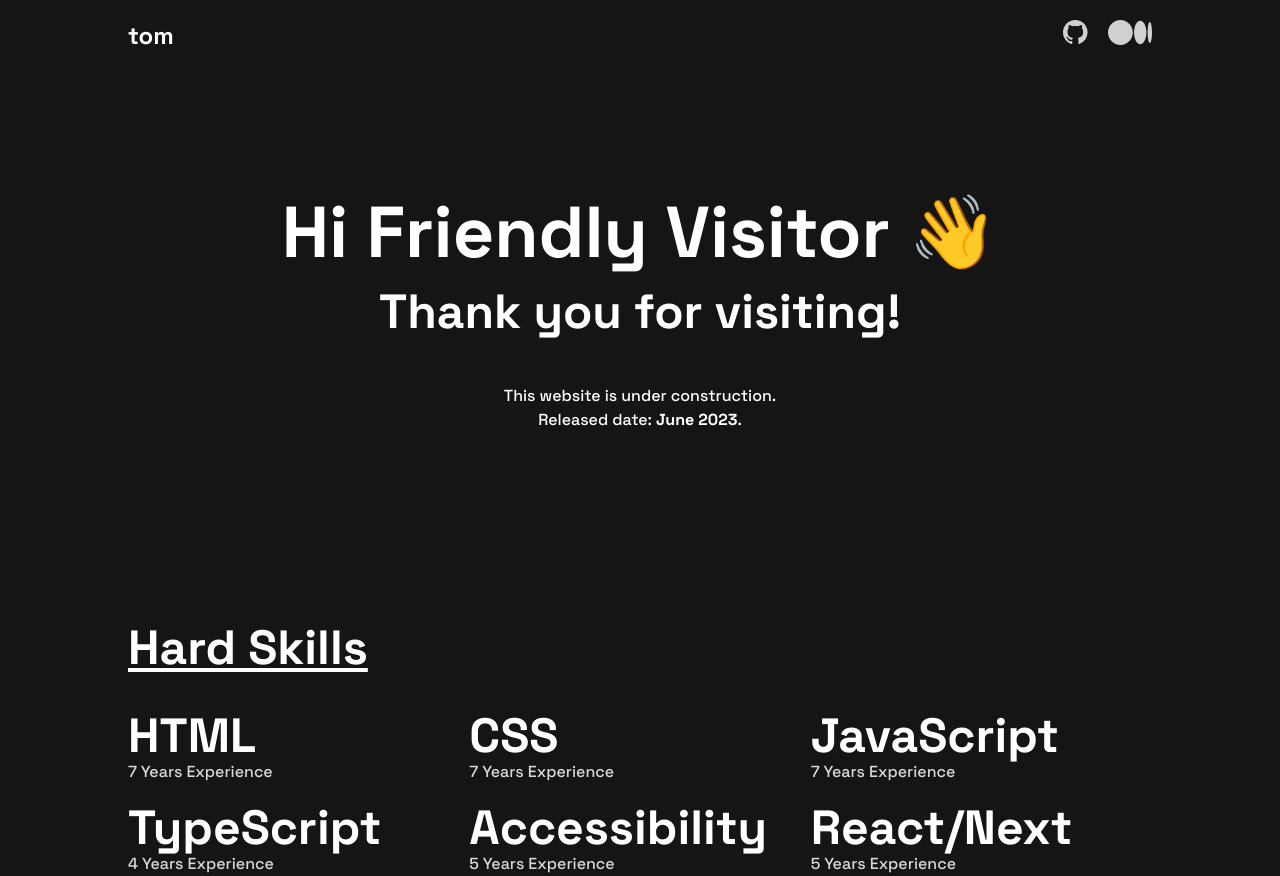
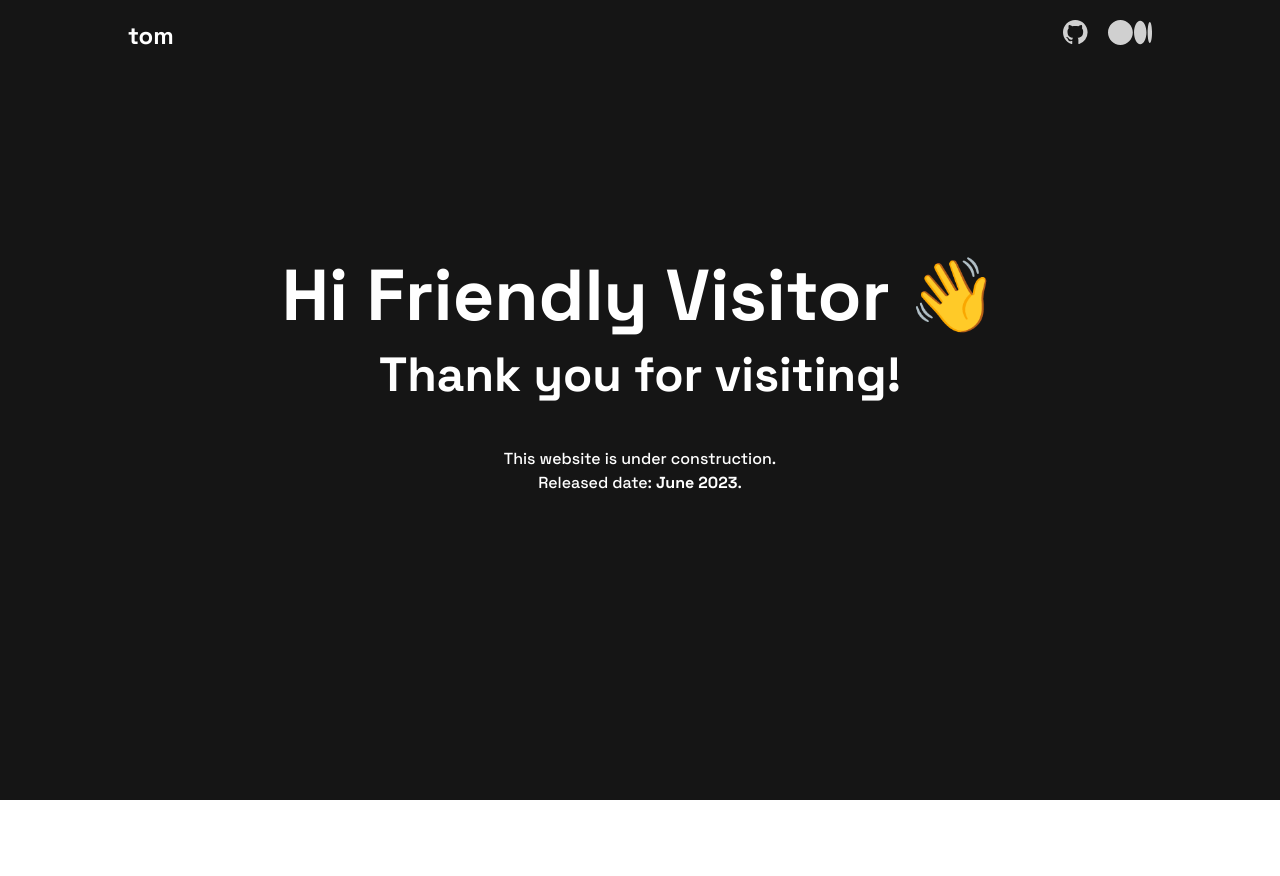
Before and after one commit to tdimnet/tdimnet.github.io, a React (Vite) app: page / in a window 1280 px wide. After the commit the page ends 800 px from the top, so only its background shows below. Built offline with nearby package versions, Linux system fonts and the light colour scheme.

Commit message:
Adding UnderConstruction Component

```diff
--- a/src/App.tsx
+++ b/src/App.tsx
@@ -2,9 +2,10 @@ import React from "react";
 import ReactDOM from "react-dom/client";
 
 import Home from "./pages/Home";
+import UnderConstruction from "./pages/UnderConstruction";
 
 function App() {
-  return <Home />;
+  return <UnderConstruction />;
 }
 
 const container = document.querySelector("#root");
--- /dev/null
+++ b/src/pages/UnderConstruction/index.tsx
@@ -0,0 +1,35 @@
+import Heading from "../../components/Heading";
+import Paragraph from "../../components/Paragraph";
+import Header from "../../components/Header";
+
+function Page() {
+  return (
+    <main className="bg-primay h-screen w-screen">
+      <div className="max-w-screen-lg mx-auto pt-5 px-5 lg:px-0 h-full">
+        <Header />
+        <section className="flex justify-center items-center flex-col h-5/6">
+          <Heading
+            css="text-white mb-5"
+            content="Hi Friendly Visitor 👋"
+            as="h1"
+          />
+          <Heading
+            css="text-white mb-12"
+            content="Thank you for visiting!"
+            as="h2"
+          />
+          <Paragraph
+            color="text-white"
+            content="This website is under construction."
+          />
+          <Paragraph
+            color="text-white"
+            content="Released date: <strong>June 2023</strong>."
+          />
+        </section>
+      </div>
+    </main>
+  );
+}
+
+export default Page
```
